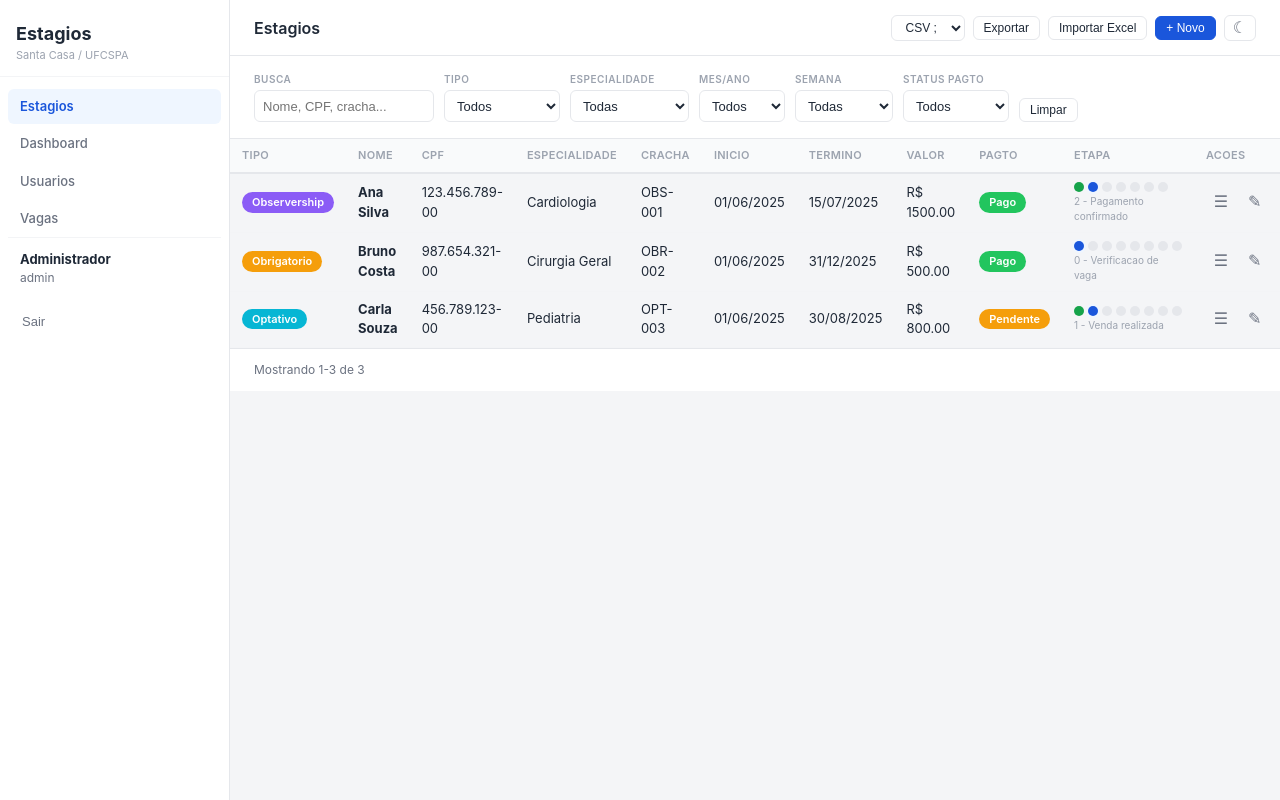
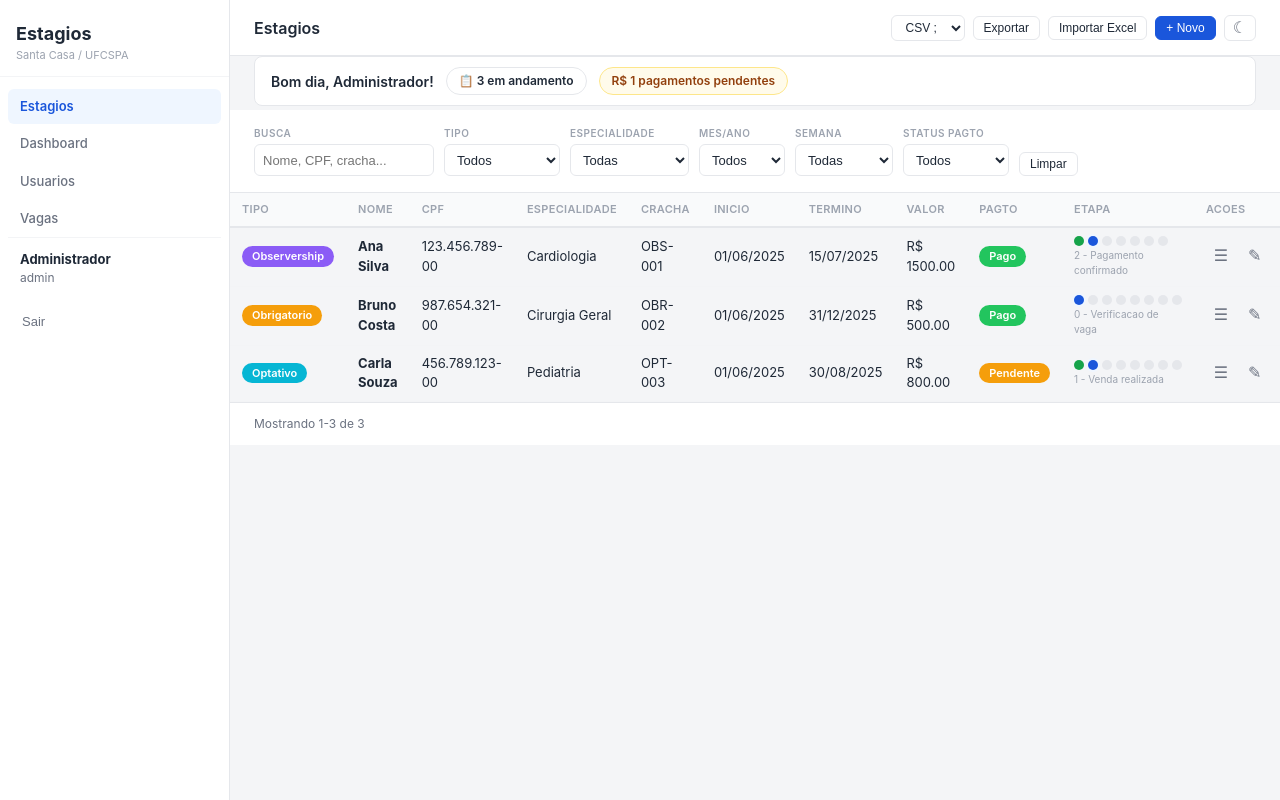
Before and after one commit to lloupp/erp-todo, a Flask app: page / in a window 1280 px wide. Run offline with Flask 3, Linux system fonts and the light colour scheme; a user stored in the database is signed in; data comes from the database, SQL or seed files in the repository.

Commit message:
Add welcome banner with pending items summary on main page
- New GET /api/pendencias endpoint returns em_andamento, criticos, alertas, pag_pendente counts
- Banner with greeting (Bom dia/tarde/noite) and clickable chips for each pending category
- Clicking pag_pendente chip applies status_pagamento=Pendente filter; others scroll to table with toast

Co-Authored-By: Claude Sonnet 4.6 <noreply@anthropic.com>

```diff
--- a/app.py
+++ b/app.py
@@ -683,6 +683,36 @@ def api_dashboard():
     })
 
 
+# ── API: Pendencias ──────────────────────────────────────────
+@app.route('/api/pendencias', methods=['GET'])
+@login_required
+def api_pendencias():
+    db = get_db()
+    rows = db.execute('''
+        SELECT
+            COUNT(*) FILTER (WHERE etapa < 7)                                  AS em_andamento,
+            COUNT(*) FILTER (WHERE etapa < 7 AND dias > 14)                    AS criticos,
+            COUNT(*) FILTER (WHERE etapa < 7 AND dias > 7 AND dias <= 14)      AS alertas,
+            COUNT(*) FILTER (WHERE status_pagamento = "Pendente" AND etapa < 7) AS pag_pendente
+        FROM (
+            SELECT e.etapa, e.status_pagamento,
+                CAST(julianday("now") - julianday(
+                    COALESCE(
+                        (SELECT MAX(h.ts) FROM historico_etapas h WHERE h.estagio_id = e.id),
+                        e.updated_at, e.created_at
+                    )
+                ) AS INTEGER) AS dias
+            FROM estagios e
+        )
+    ''').fetchone()
+    return jsonify({
+        'em_andamento': rows['em_andamento'] or 0,
+        'criticos':     rows['criticos']     or 0,
+        'alertas':      rows['alertas']      or 0,
+        'pag_pendente': rows['pag_pendente'] or 0,
+    })
+
+
 # ── API: CSV Export ───────────────────────────────────────────
 @app.route('/api/exportar-csv', methods=['GET'])
 @login_required
--- a/static/css/style.css
+++ b/static/css/style.css
@@ -189,6 +189,14 @@ tr:hover td { background: var(--color-surface-hover); }
 .badge-obr { background: #f59e0b; }
 .badge-opt { background: #06b6d4; }
 
+/* ── Welcome chip ─────────────────────────────── */
+.welcome-chip {
+    display: inline-block; padding: 4px 12px; border-radius: 99px;
+    font-size: 12px; font-weight: 600; cursor: pointer; white-space: nowrap;
+    transition: opacity var(--transition);
+}
+.welcome-chip:hover { opacity: 0.75; }
+
 /* ── Progress Bar ─────────────────────────────── */
 .progress-bar {
     display: flex; align-items: center; gap: 4px;
--- a/static/js/app.js
+++ b/static/js/app.js
@@ -51,14 +51,73 @@ async function loadUserInfo() {
         if (r.ok) {
             const u = await r.json();
             const el = document.getElementById('sidebar-user');
- el.innerHTML = `<strong>${u.nome}</strong><span>${u.role}</span>`;
- // Mostrar link Usuarios so para admin
+            if (el) el.innerHTML = `<strong>${u.nome}</strong><span>${u.role}</span>`;
             const navUsers = document.getElementById('nav-usuarios');
             if (navUsers && u.role === 'admin') navUsers.style.display = '';
             const navVagas = document.getElementById('nav-vagas');
             if (navVagas && u.role === 'admin') navVagas.style.display = '';
+            await loadWelcomeMessage(u.nome);
         }
     } catch(e) { /* ignore */ }
+}
+
+/* ── Welcome Banner ───────────────────────── */
+function saudacao() {
+    const h = new Date().getHours();
+    if (h < 12) return 'Bom dia';
+    if (h < 18) return 'Boa tarde';
+    return 'Boa noite';
+}
+
+async function loadWelcomeMessage(nome) {
+    try {
+        const r = await fetch('/api/pendencias');
+        if (!r.ok) return;
+        const p = await r.json();
+        renderWelcomeMessage(nome, p);
+    } catch(e) { /* ignore */ }
+}
+
+function renderWelcomeMessage(nome, p) {
+    const banner = document.getElementById('welcome-banner');
+    if (!banner) return;
+
+    const chips = [];
+    if (p.em_andamento > 0) {
+        chips.push(`<span class="welcome-chip" style="background:var(--color-surface);border:1px solid var(--color-border);color:var(--color-text)" onclick="filtrarPendencia('em_andamento')">📋 ${p.em_andamento} em andamento</span>`);
+    }
+    if (p.criticos > 0) {
+        chips.push(`<span class="welcome-chip" style="background:#fef2f2;border:1px solid #fca5a5;color:#dc2626" onclick="filtrarPendencia('criticos')">⚠ ${p.criticos} críticos (+14 dias)</span>`);
+    }
+    if (p.alertas > 0) {
+        chips.push(`<span class="welcome-chip" style="background:#fff7ed;border:1px solid #fcd34d;color:#d97706" onclick="filtrarPendencia('alertas')">⚡ ${p.alertas} alertas (7–14 dias)</span>`);
+    }
+    if (p.pag_pendente > 0) {
+        chips.push(`<span class="welcome-chip" style="background:#fffbeb;border:1px solid #fde68a;color:#92400e" onclick="filtrarPendencia('pag_pendente')">R$ ${p.pag_pendente} pagamentos pendentes</span>`);
+    }
+
+    const tudo_ok = chips.length === 0 || (p.criticos === 0 && p.alertas === 0 && p.pag_pendente === 0);
+    const extra = tudo_ok && p.em_andamento > 0 ? ' Tudo em dia!' : '';
+
+    banner.innerHTML = `
+        <div style="display:flex;align-items:center;gap:12px;flex-wrap:wrap;padding:10px 16px;background:var(--color-surface);border:1px solid var(--color-border);border-radius:8px;">
+            <span style="font-weight:600;color:var(--color-text);white-space:nowrap;">${saudacao()}, ${nome}!${extra}</span>
+            ${chips.join('')}
+        </div>`;
+}
+
+function filtrarPendencia(tipo) {
+    if (tipo === 'pag_pendente') {
+        document.getElementById('filtro-status-pag').value = 'Pendente';
+        currentPage = 1;
+        loadEstagios();
+        document.querySelector('.table-container').scrollIntoView({behavior:'smooth'});
+    } else {
+        document.querySelector('.table-container').scrollIntoView({behavior:'smooth'});
+        if (tipo === 'criticos') showToast('⚠ Estágios críticos estão destacados em vermelho na coluna Etapa (mais de 14 dias sem atualização)', false);
+        if (tipo === 'alertas') showToast('⚡ Estágios em alerta estão com badge amarelo na coluna Etapa (7–14 dias sem atualização)', false);
+        if (tipo === 'em_andamento') { currentPage = 1; loadEstagios(); }
+    }
 }
 
 /* ── Dropdowns ────────────────────────────── */
--- a/templates/index.html
+++ b/templates/index.html
@@ -48,6 +48,9 @@
                 <button class="theme-toggle" onclick="toggleTheme()" title="Alternar tema">&#9790;</button>
             </div>
         </div>
+
+        <!-- Welcome banner -->
+        <div id="welcome-banner" style="padding:0 24px;margin-bottom:4px;"></div>
 
         <!-- Filters -->
         <div class="filters" id="filters">
```
Lines whose indentation alone changed are shown as unchanged.
